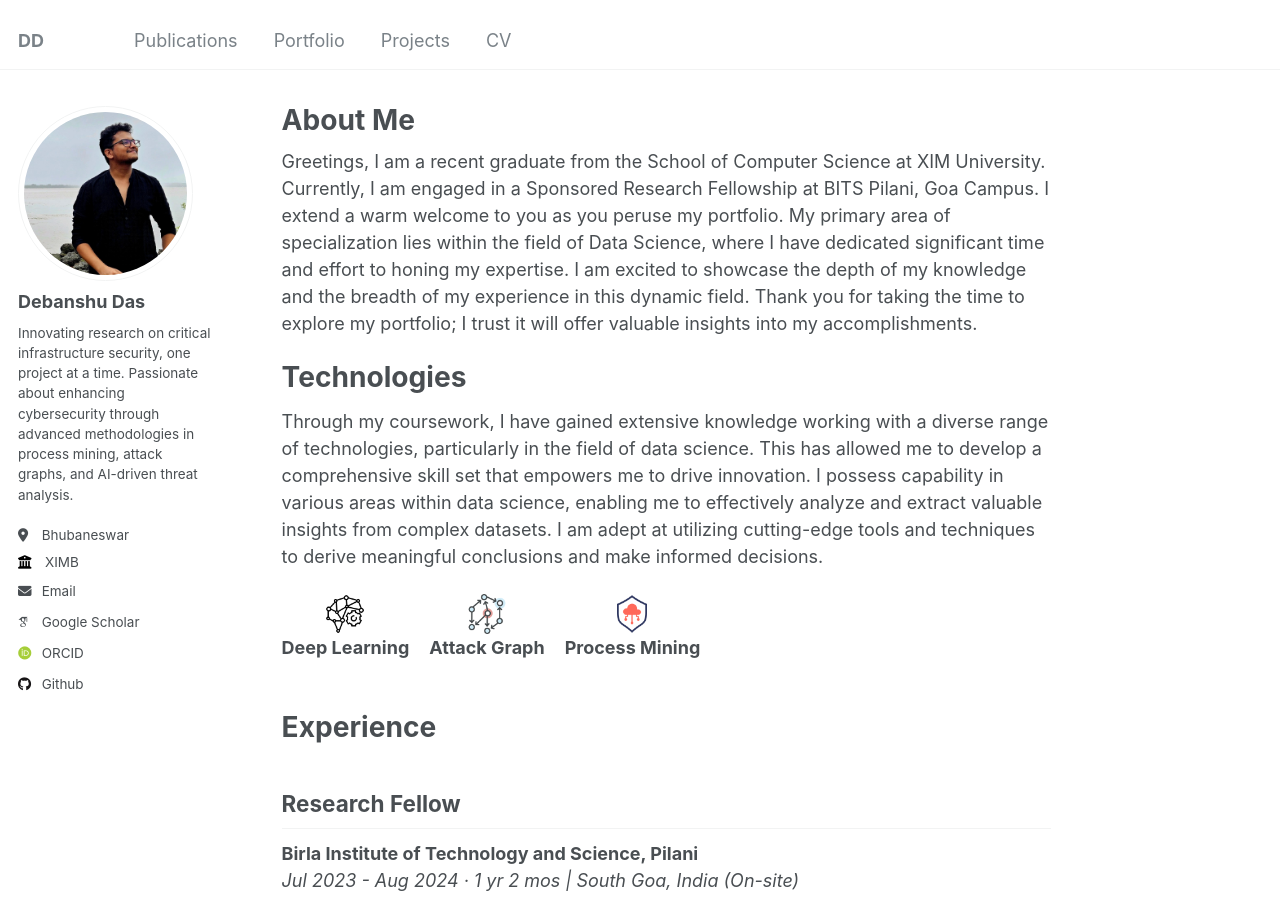
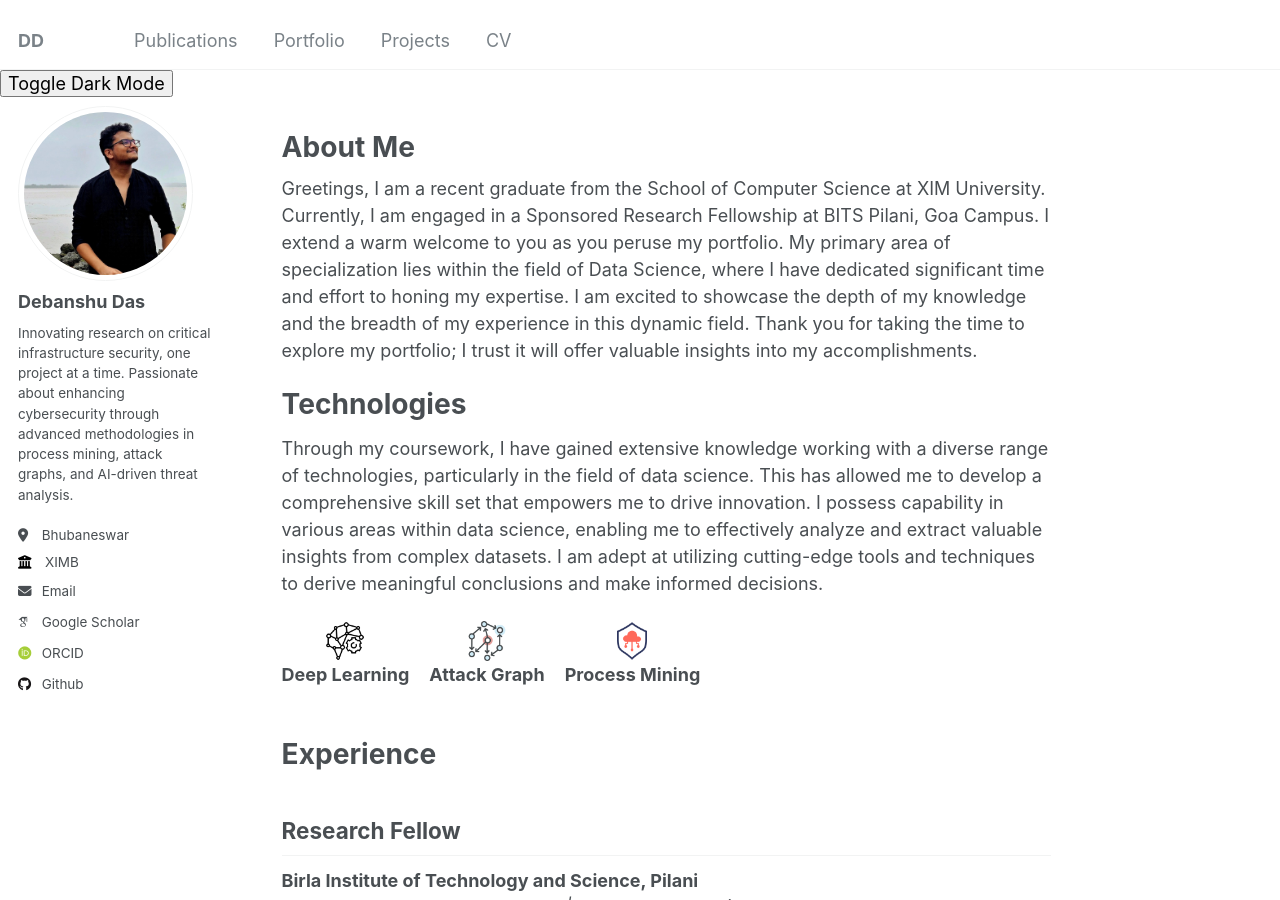
Before and after one commit to DebanshuCS/DDAcademia, a Jekyll site: the page built from _pages/about.md, in a window 1280 px wide and 900 px high. Built offline with Jekyll 4.4.1, drawn with Linux system fonts in a browser that asks for light colours; some web fonts are replaced.

Commit message:
dark mode button.

```diff
--- a/_config.yml
+++ b/_config.yml
@@ -5,7 +5,9 @@
 # For technical reasons, this file is *NOT* reloaded automatically when you use
 # `jekyll serve -l -H localhost`. If you change this file, please restart the
 # server process.
-
+# Include additional CSS
+include:
+  - assets/css/dark-mode.css
 # Basic Site Settings
 locale                   : "en-US"
 title                    : "DD"
--- a/_layouts/default.html
+++ b/_layouts/default.html
@@ -1,6 +1,7 @@
 ---
 layout: compress
 ---
+<button id="dark-mode-toggle">Toggle Dark Mode</button>
 
 {% include base_path %}
 
@@ -29,3 +30,22 @@
 
   </body>
 </html>
+
+<script>
+  document.addEventListener('DOMContentLoaded', function() {
+    const toggleButton = document.getElementById('dark-mode-toggle');
+    const currentTheme = localStorage.getItem('theme') || 'light';
+    document.documentElement.setAttribute('data-theme', currentTheme);
+
+    toggleButton.addEventListener('click', function() {
+      let theme = document.documentElement.getAttribute('data-theme');
+      if (theme === 'light') {
+        document.documentElement.setAttribute('data-theme', 'dark');
+        localStorage.setItem('theme', 'dark');
+      } else {
+        document.documentElement.setAttribute('data-theme', 'light');
+        localStorage.setItem('theme', 'light');
+      }
+    });
+  });
+</script>
--- /dev/null
+++ b/_sass/_dark.scss
@@ -0,0 +1,15 @@
+/* Dark mode styles */
+:root {
+    --background-color: #ffffff;
+    --text-color: #000000;
+  }
+
+  [data-theme='dark'] {
+    --background-color: #1e1e1e;
+    --text-color: #f1f1f1;
+  }
+
+  body {
+    background-color: var(--background-color);
+    color: var(--text-color);
+  }
```
